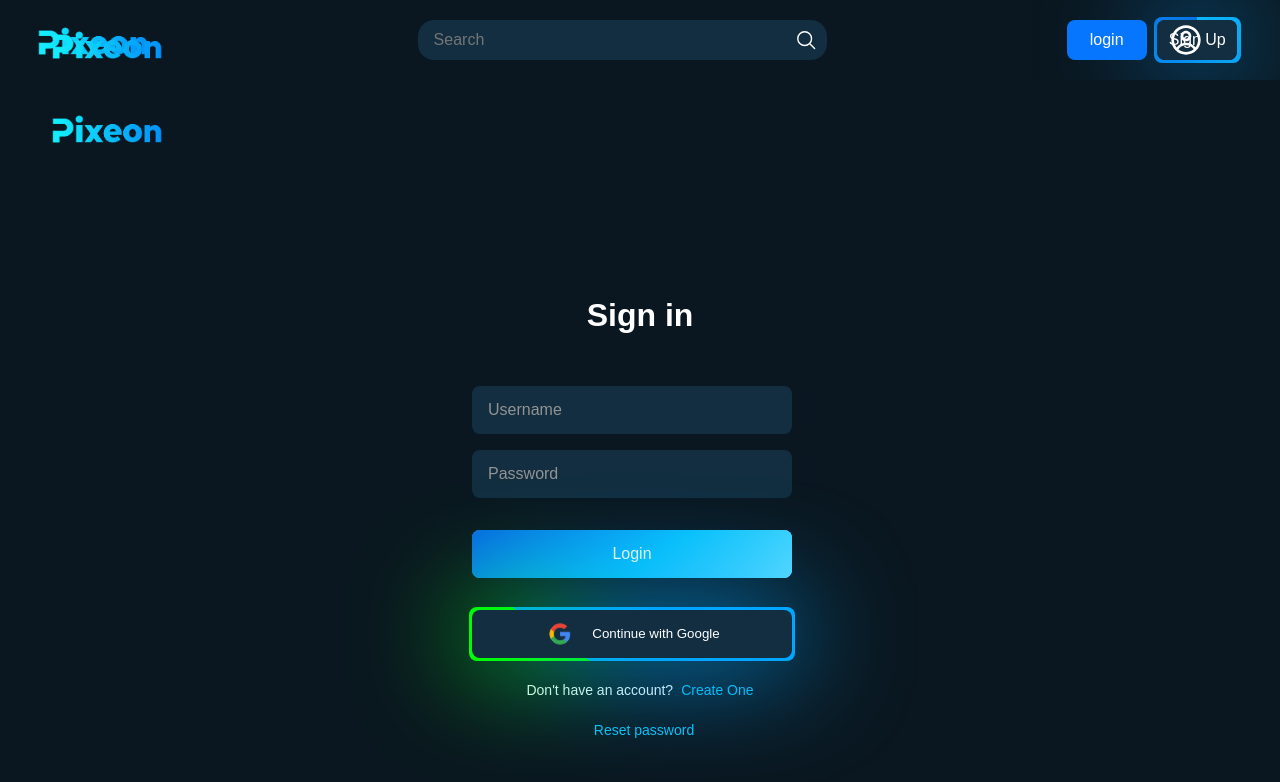
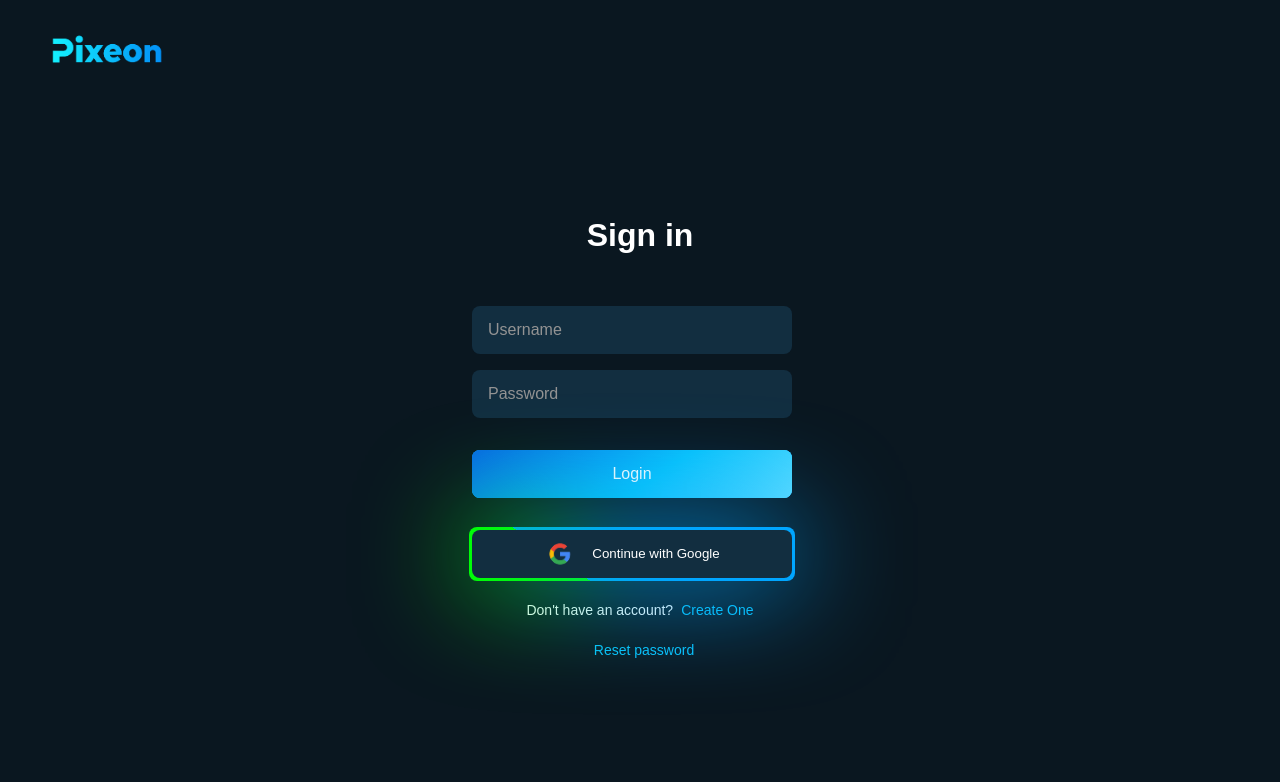
Before and after one commit to Vivek-4321/Pixeon, a React (Vite) app: page /#/ in a window 1280 px wide. Shown: the top 782 px of the page. Built offline with nearby package versions, Linux system fonts and the light colour scheme.

Commit message:
browser router is changed to hash router

```diff
--- a/src/App.jsx
+++ b/src/App.jsx
@@ -1,5 +1,5 @@
 import "./App.css";
-import { BrowserRouter, Routes, Route, useLocation } from "react-router-dom";
+import { HashRouter, Routes, Route, useLocation } from "react-router-dom";
 import Login from "./Login.jsx";
 import Signup from "./Signup.jsx";
 import OtpVerification from "./OtpVerification.jsx";
@@ -9,9 +9,9 @@ import BottomNavigationBar from "./BottomNavigationBar.jsx";
 
 function App() {
   return (
-    <BrowserRouter>
+    <HashRouter>
       <AppContent />
-    </BrowserRouter>
+    </HashRouter>
   );
 }
 
@@ -19,7 +19,7 @@ function AppContent() {
   const location = useLocation();
 
   // Define an array of paths where the Navbar should be hidden
-  const hiddenPaths = [ "login","/signup", "/otp_verification"];
+  const hiddenPaths = [ "/","/signup", "/otp_verification"];
 
   // Check if the current path is in the hiddenPaths array
   const isNavbarHidden = hiddenPaths.includes(location.pathname);
--- a/src/BottomNavigationBar.jsx
+++ b/src/BottomNavigationBar.jsx
@@ -10,11 +10,11 @@ import { CgProfile } from "react-icons/cg";
 function BottomNavigationBar() {
   return (
     <div className="bottom-navigation-bar">
-    <Link className="nav-item-link" to="/login"><div className="nav-item"><AiOutlineMessage/></div></Link>
+    <Link className="nav-item-link" to="/"><div className="nav-item"><AiOutlineMessage/></div></Link>
     <Link className="nav-item-link" to="/loading"><div className="nav-item"><MdOutlineSettings/></div></Link>
     <Link className="nav-item-link active" to="/signup"><div className="nav-item"><FiHome/></div></Link>
     <Link className="nav-item-link" to="/otp_verification"><div className="nav-item"><IoSearchOutline/></div></Link>
-    <Link className="nav-item-link" to="/otp_verification"><div className="nav-item"><CgProfile/></div></Link>
+    <Link className="nav-item-link" to="/login"><div className="nav-item"><CgProfile/></div></Link>
   </div>
   )
 }
```
